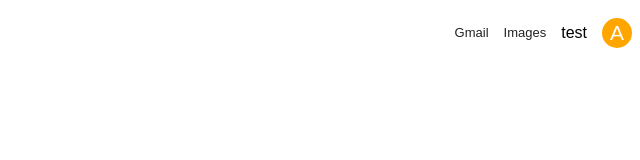
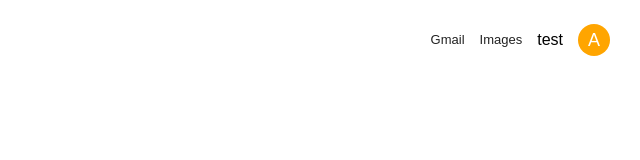
Before and after one commit to olek557/google-popup, a plain HTML site: page index.html in a window 1280 px wide. Shown: the whole page, without its empty margins (640-1280 px from the left). Drawn offline with Linux system fonts and the light colour scheme.

Commit message:
position

```diff
--- a/style.css
+++ b/style.css
@@ -1,5 +1,7 @@
 body {
   font-family: sans-serif;
+  padding: 0;
+  margin: 0;
 }
 
 .link {
@@ -18,11 +20,15 @@ body {
   flex-direction: row-reverse;
   height: 50px;
   width: 100%;
+  position: absolute;
+  top: 15px;
 }
 
 .nav {
   display: flex;
   align-items: center;
+  padding-left: 30px;
+  padding-right: 30px;
 }
 
 .nav__item {}
@@ -33,13 +39,13 @@ body {
 
 .user-menu {
   display: block;
-  width: 30px;
-  height: 30px;
+  width: 32px;
+  height: 32px;
   border-radius: 50%;
   background-color: orange;
-  font-size: 21px;
+  font-size: 18px;
   color: white;
-  line-height: 30px;
+  line-height: 32px;
   text-decoration: none;
   text-align: center;
 }
```
